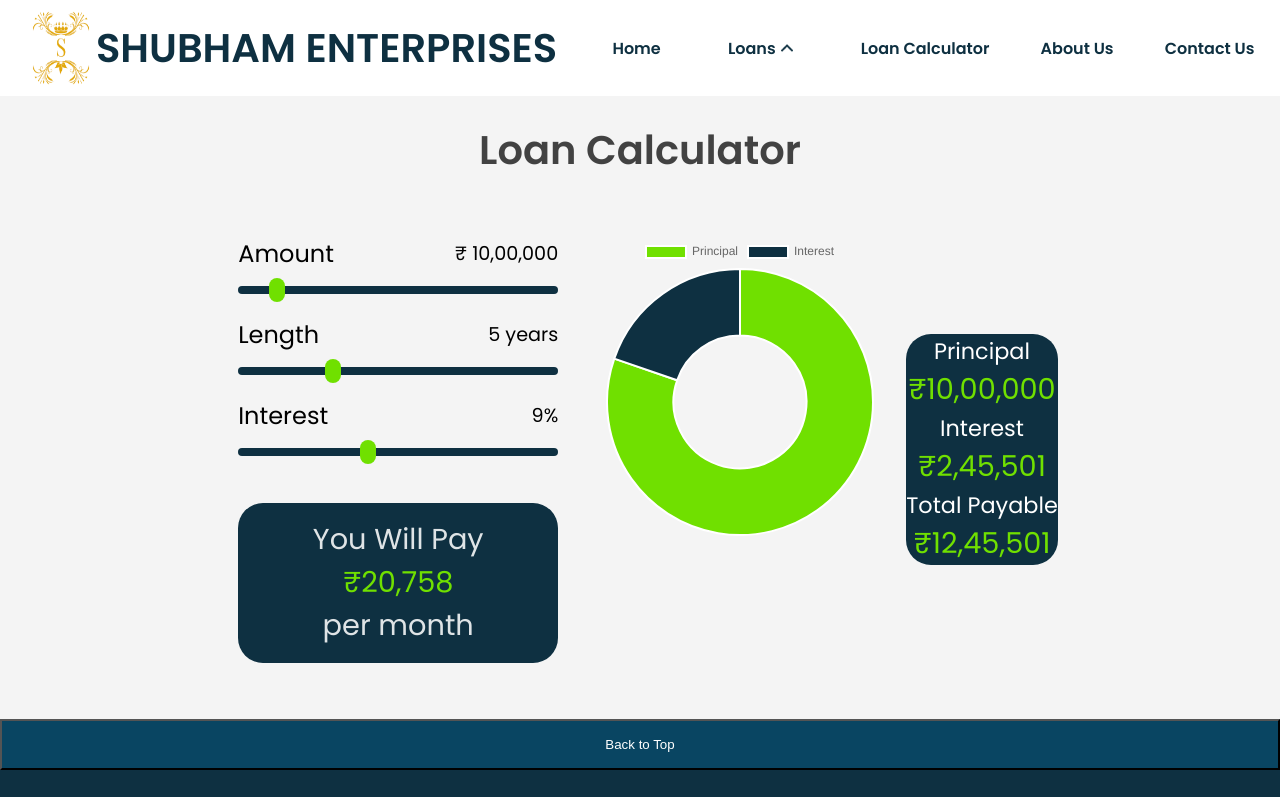
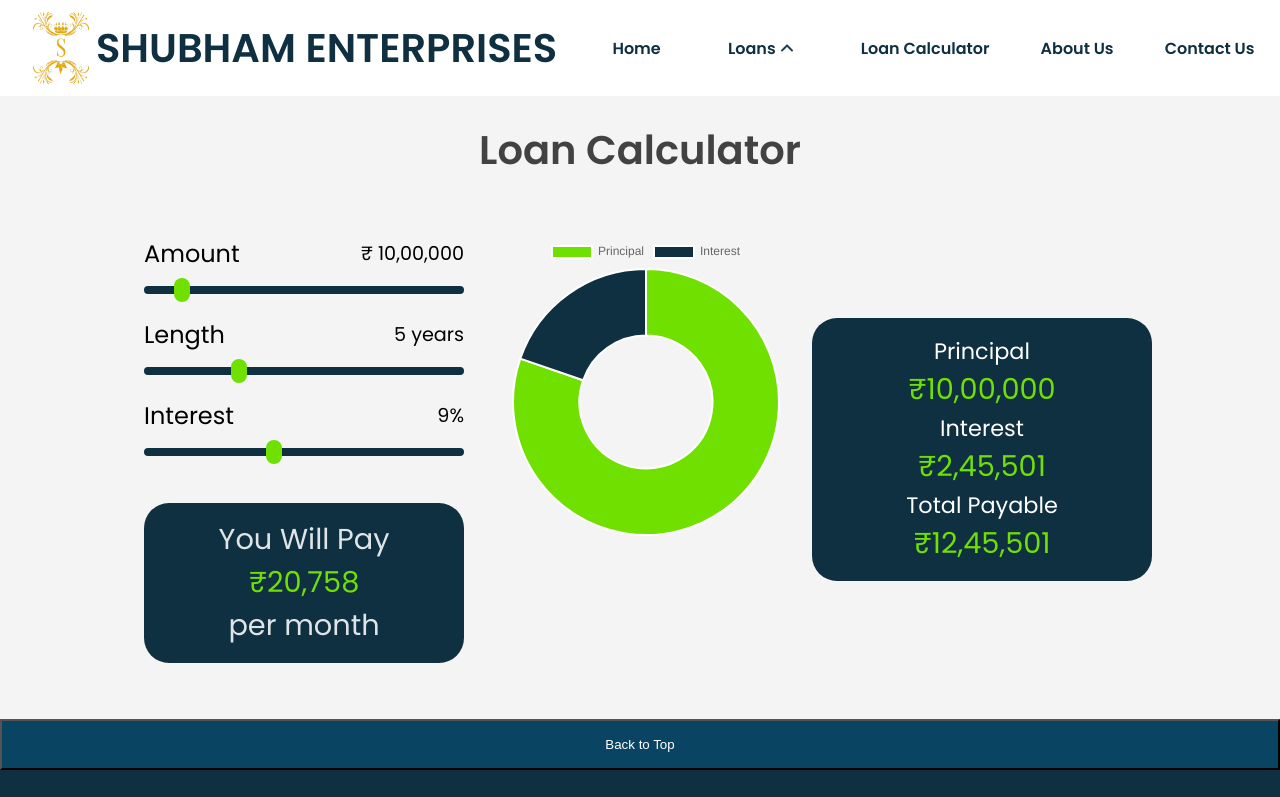
Before and after one commit to SheshNalwar/Shubham-Enterprises, a React (Vite) app: page /loanCalculator in a window 1280 px wide. Shown: the top 797 px of the page. Built offline with nearby package versions, Linux system fonts and the light colour scheme.

Commit message:
Class Name Fixation

```diff
--- a/src/css/loanCalculator.css
+++ b/src/css/loanCalculator.css
@@ -85,12 +85,14 @@
   flex: 1;
 }
 
-.loan-details {
+.loanCalDetails {
   display: flex;
   flex-direction: column;
   border-radius: 25px;
   background-color: var(--secondary);
   text-align: center;
+  width: 100%;
+  padding: 1rem 0;
 }
 
 .chart-details .value {
--- a/src/pages/LoanCalculatorPage.jsx
+++ b/src/pages/LoanCalculatorPage.jsx
@@ -152,7 +152,7 @@ const LoanCalculatorPage = () => {
               <canvas id="pieChart" ref={pieChartRef}></canvas>
             </div>
           </div>
-          <div className="loan-details">
+          <div className="loanCalDetails">
             <div className="chart-details">
               <p className="loanDetailsP">Principal</p>
               <p id="cp" className="value">
```
